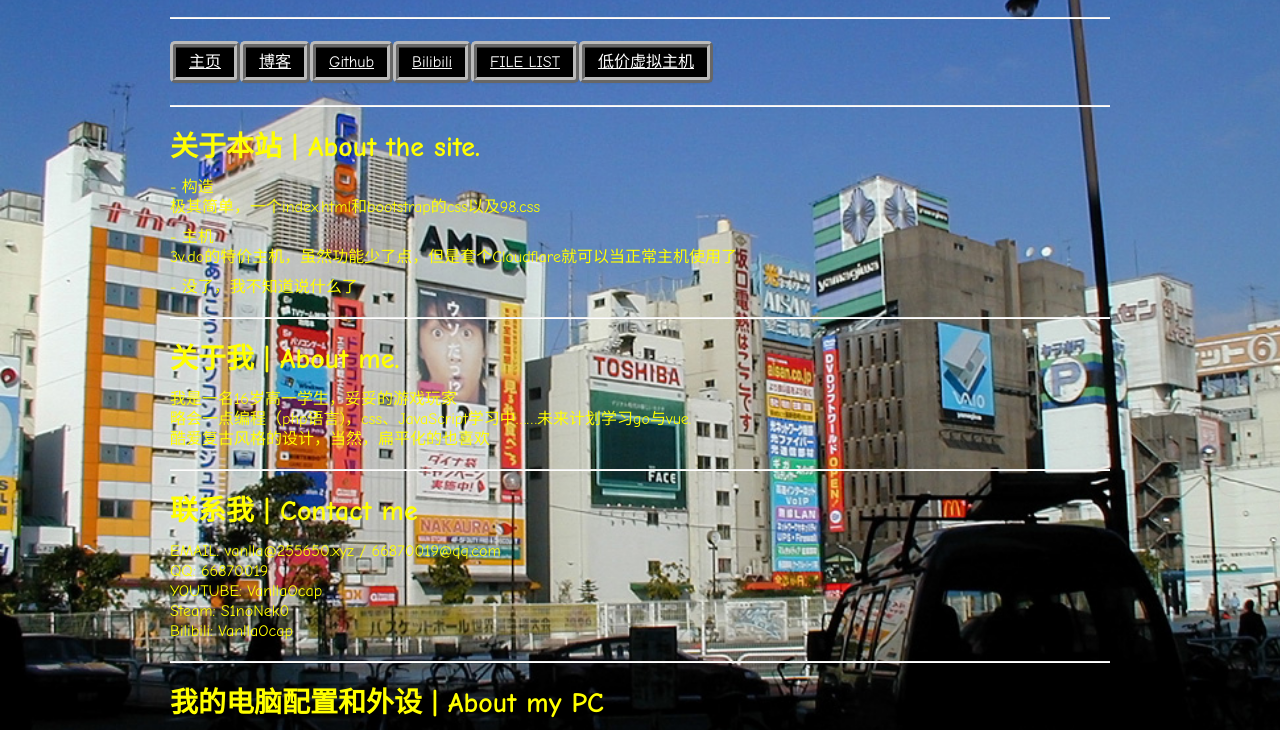
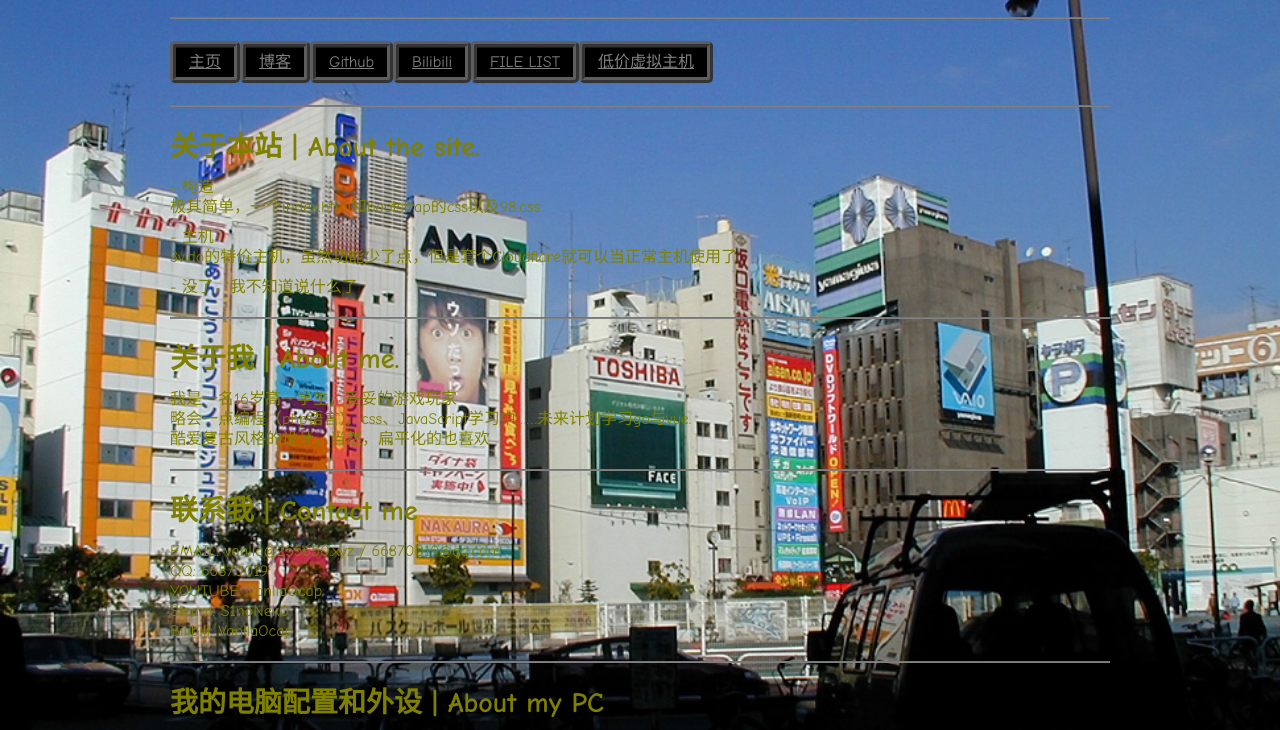
Before and after one commit to mvocp/own-page, a plain HTML site: page index.html in a window 1280 px wide. Shown: the part 88-818 px from the top of the page. Drawn offline with Linux system fonts and the light colour scheme.

Commit message:
Update index.html

```diff
--- a/index.html
+++ b/index.html
@@ -10,7 +10,8 @@
 </head>
 <body style="padding-top: 5px; background-image: url('./images/bg.jpg'); background-size:100% 100%;
     background-repeat: no-repeat;
-background-size: cover;">
+background-size: cover;
+    filter: brightness(50%);">
     <main>
         <div class="container">
             <!--HEADER-->
```
